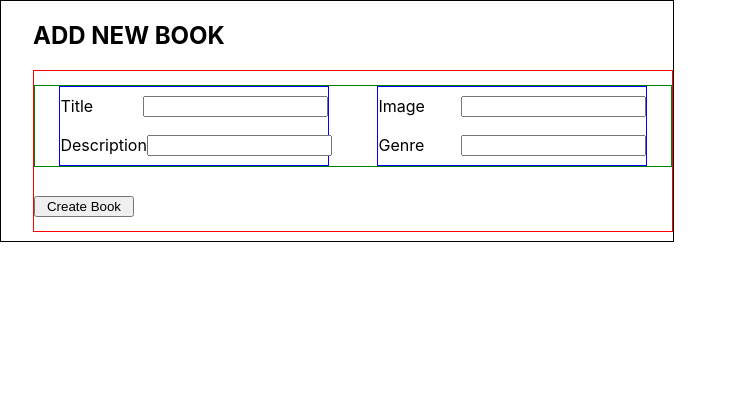
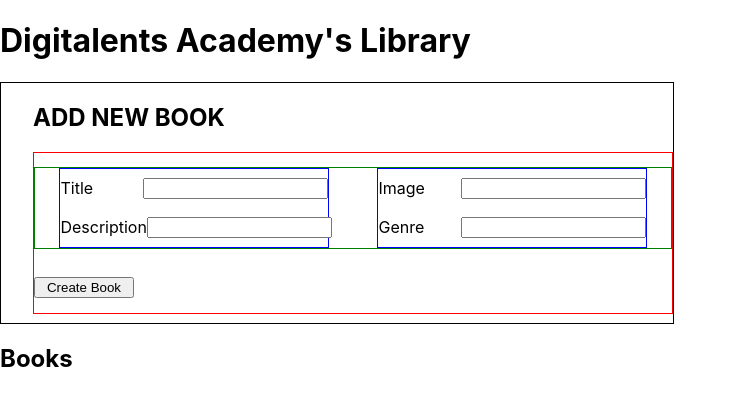
Before and after one commit to digitalents-academy/react_library, a React (Create React App) app in the folder react_library_frontend/: page / in a window 1280 px wide. Shown: the top 406 px of the page, without its empty margins (0-737 px from the left). Built offline with nearby package versions, Linux system fonts and the light colour scheme.

Commit message:
commit fix to form syntax

```diff
--- a/react_library_frontend/src/App.js
+++ b/react_library_frontend/src/App.js
@@ -1,10 +1,13 @@
 import Form from "./components/form";
+import Header from "./components/header";
 
 const App = () => {
 
   return (
     <div>
+      <Header />
       <Form />
+      <h2>Books</h2>
     </div>
   )
 
--- a/react_library_frontend/src/components/form.js
+++ b/react_library_frontend/src/components/form.js
@@ -8,13 +8,7 @@ const Form = () => {
             <form className="form">
             <div className="form--row--container">
                 <div className="form--sub--div title--description--div">
-                {/* <label className="book__title">Title
-                <input type='text' name='title' />
-                </label>
 
-                 <label className="book__description">Description
-                 <input type='text' name='description'/>
-                 </label> */}
                  <div className="specific--form--div">
                   <label for='title' className="book__title">Title </label>
                   <input type='text' id="title" name='title' />
@@ -28,22 +22,17 @@ const Form = () => {
                  </div>
 
                  <div className="form--sub--div image--genre--div">
-                 {/* <label className="book_image">Image
-                 <input type='text' name='image'/>
-                 </label>
 
-                 <label className="book__genre">Genre
-                 <input type='text' name='genre'/>
-                 </label> */}
                   <div className="specific--form--div">
                    <label for='image' className="book__title">Image </label>
-                 <input className="submit" type='text' id="image" name='image' />
+                   <input  type='text' id="image" name='image' />
                  </div>
 
                  <div className="specific--form--div">
                   <label for='genre' className="book__title">Genre </label>
                   <input type='text' id="genre" name='genre' />
                  </div>
+
                  </div>
              </div>
 
--- /dev/null
+++ b/react_library_frontend/src/components/header.js
@@ -0,0 +1,9 @@
+
+const Header = () => {
+
+    return (
+        <h1>Digitalents Academy's Library</h1>
+    )
+}
+
+export default Header;
```
Lines whose indentation alone changed are shown as unchanged.
